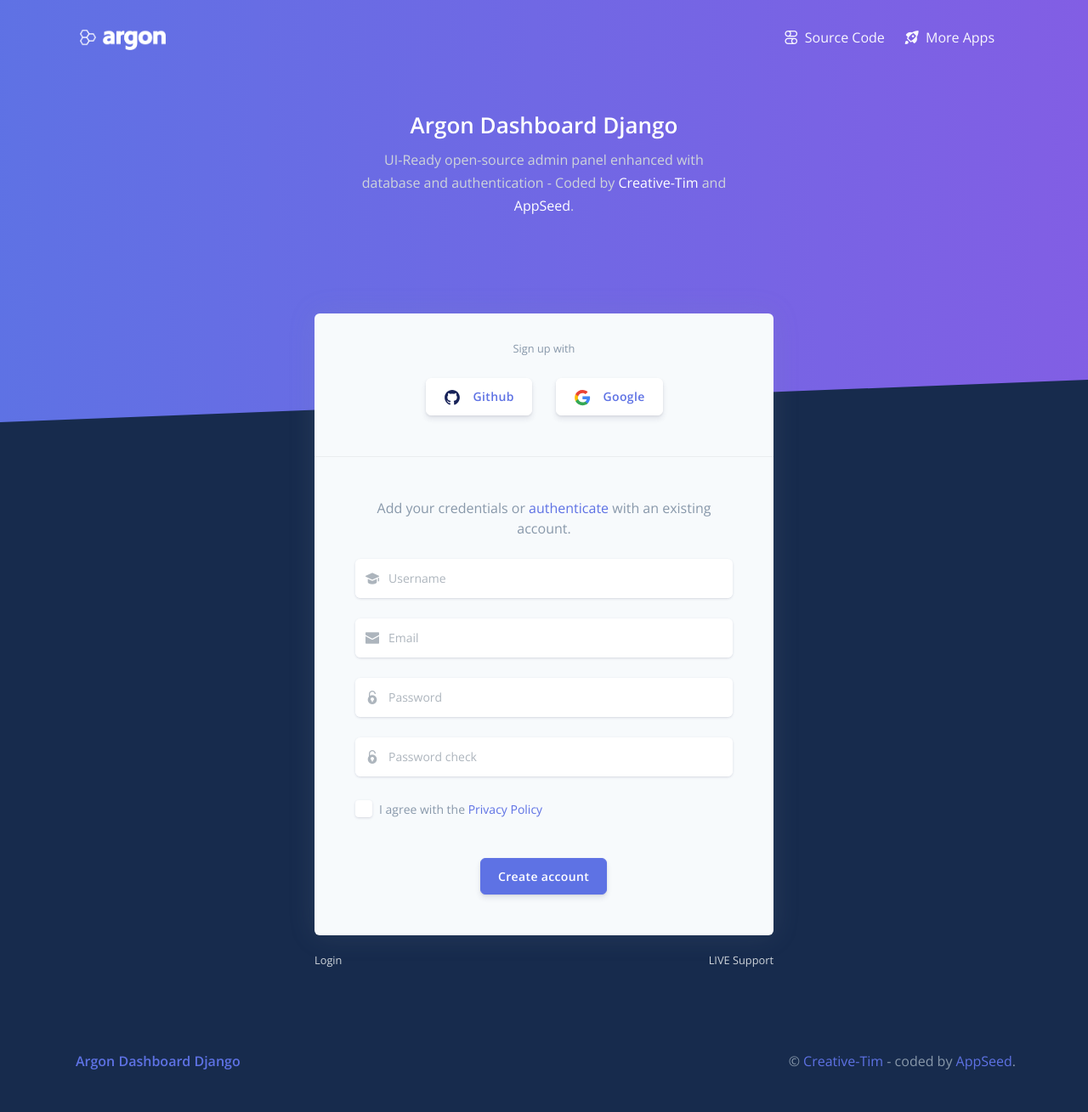
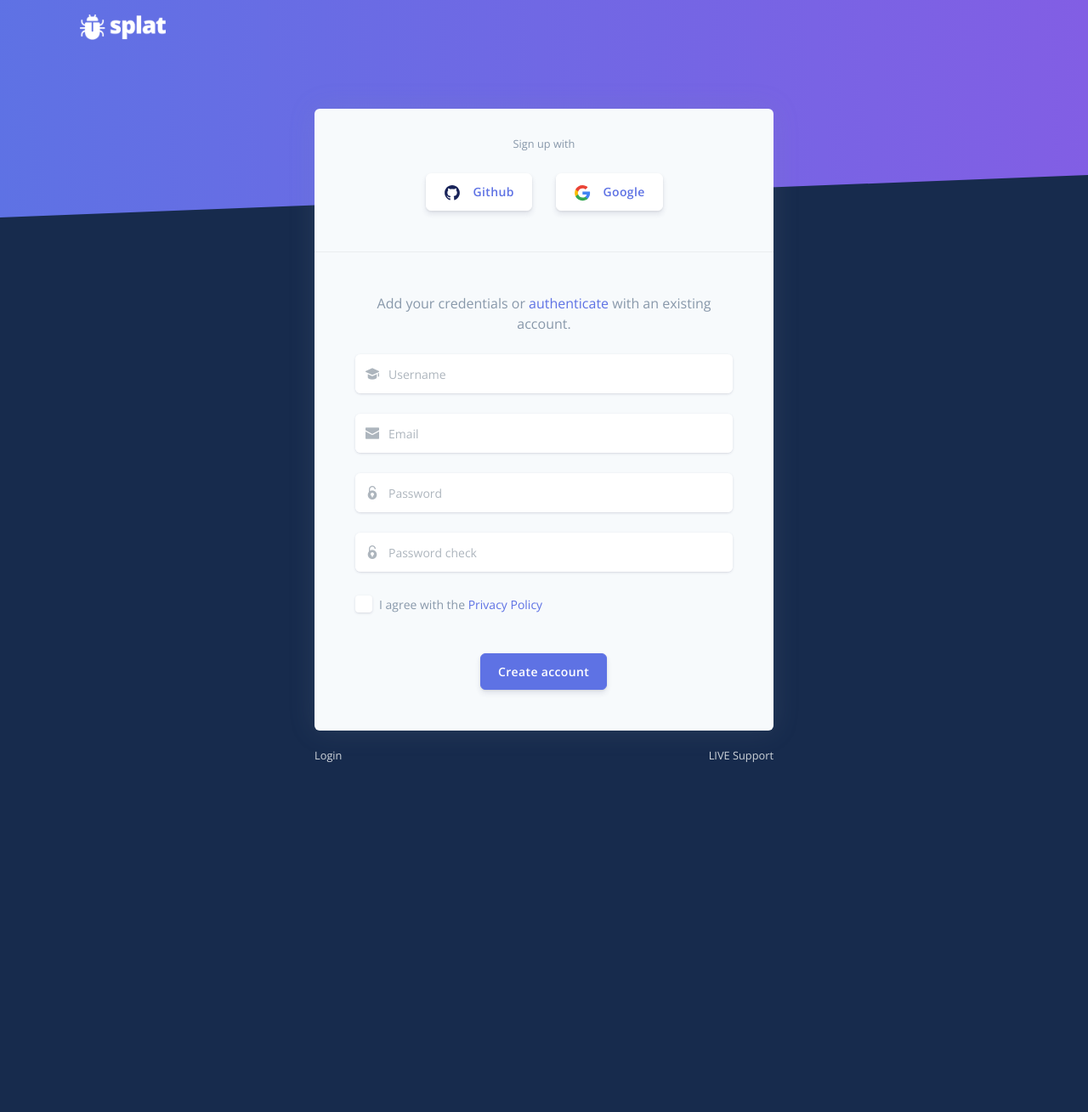
Before and after one commit to ptrcktylr/splat-issue-tracker, a Django app: page /register/ in a window 1280 px wide. Shown: the whole page at 85% size. After the commit the page ends 897 px from the top, so only its background shows below. Run offline with Django 3.2, Linux system fonts and the light colour scheme; some libraries are stand-ins or nearby versions.

Commit message:
removed some default text, updated site logos & favicon

```diff
--- a/core/templates/includes/footer-fullscreen.html
+++ b/core/templates/includes/footer-fullscreen.html
@@ -3,16 +3,8 @@
       <div class="container">
         <div class="row align-items-center justify-content-xl-between">
           <div class="col-xl-6">
-            <div class="copyright text-center text-xl-left text-muted">
-                <a href="https://www.creative-tim.com/product/argon-dashboard-django"
-                   class="font-weight-bold ml-1" target="_blank">Argon Dashboard Django</a>
-            </div>
           </div>
           <div class="col-xl-6">
-            <div class="text-center text-xl-right text-muted">
-               &copy; <a href="https://www.creative-tim.com/">Creative-Tim</a>
-               - coded by <a target="_blank" href="https://appseed.us?ref=ct-demo">AppSeed</a>.
-            </div>
           </div>
         </div>
       </div>
--- a/core/templates/includes/footer.html
+++ b/core/templates/includes/footer.html
@@ -4,16 +4,10 @@
         <div class="row align-items-center justify-content-xl-between">
           <div class="col-xl-6">
             <div class="text-center text-xl-left text-muted">
-              <a target="_blank"
-                 href="https://www.creative-tim.com/product/argon-dashboard-django"
-                 class="font-weight-bold ml-1">Argon Dashboard Django</a>
             </div>
           </div>
           <div class="col-xl-6">
             <div class="text-center text-xl-right text-muted">
-              <a href="https://www.creative-tim.com"
-                 class="font-weight-bold ml-1" target="_blank"> &copy; Creative-Tim</a>
-                 - coded by <a target="_blank" href="https://appseed.us?ref=ct-demo">AppSeed</a>.
             </div>
           </div>
         </div>
--- a/core/templates/includes/navigation-fullscreen.html
+++ b/core/templates/includes/navigation-fullscreen.html
@@ -24,27 +24,9 @@
               </div>
             </div>
           </div>
+
           <!-- Navbar items -->
-          <ul class="navbar-nav ml-auto">
 
-            <li class="nav-item">
-              <a target="_blank"
-                 class="nav-link nav-link-icon"
-                 href="https://github.com/creativetimofficial/argon-dashboard-django">
-                <i class="ni ni-ui-04"></i>
-                <span class="nav-link-inner--text">Source Code</span>
-              </a>
-            </li>
-
-            <li class="nav-item">
-              <a target="_blank"
-                 class="nav-link nav-link-icon" href="https://www.creative-tim.com/templates/django">
-                <i class="ni ni-spaceship"></i>
-                <span class="nav-link-inner--text">More Apps</span>
-              </a>
-            </li>
-
-          </ul>
         </div>
       </div>
     </nav>
--- a/core/templates/includes/navigation.html
+++ b/core/templates/includes/navigation.html
@@ -42,10 +42,6 @@
                 <i class="ni ni-settings-gear-65"></i>
                 <span>Settings</span>
               </a>
-              <a href="https://appseed.us" target="_blank" class="dropdown-item">
-                <i class="ni ni-support-16"></i>
-                <span>Support</span>
-              </a>
               <div class="dropdown-divider"></div>
               <a href="{% url 'logout' %}" class="dropdown-item">
                 <i class="ni ni-user-run"></i>
--- a/core/templates/layouts/base-fullscreen.html
+++ b/core/templates/layouts/base-fullscreen.html
@@ -24,7 +24,7 @@
   <meta name="viewport" content="width=device-width, initial-scale=1, shrink-to-fit=no">
 
   <title>
-    Argon Dashboard Django - {% block title %} Open-Source Admin Panel {% endblock %} | Creative-Tim
+    {% block title %} Open-Source Admin Panel {% endblock %} · Splat
   </title>
 
   <!-- Favicon - loaded as static -->
@@ -51,23 +51,6 @@
 
     <!-- Header -->
     <div class="header bg-gradient-primary py-7 py-lg-8">
-      <div class="container">
-        <div class="header-body text-center mb-7">
-          <div class="row justify-content-center">
-            <div class="col-lg-5 col-md-6">
-              <h1 class="text-white">
-                <a target="_blank" class="text-white"
-                   href="https://www.creative-tim.com/product/argon-dashboard-django">Argon Dashboard Django</a>
-              </h1>
-              <p class="text-lead text-light">
-                UI-Ready open-source admin panel enhanced with database and authentication -
-                Coded by <a target="_blank" class="text-white" href="https://www.creative-tim.com/">Creative-Tim</a>
-                and <a target="_blank" class="text-white" href="https://appseed.us">AppSeed</a>.
-              </p>
-            </div>
-          </div>
-        </div>
-      </div>
       <div class="separator separator-bottom separator-skew zindex-100">
         <svg x="0" y="0" viewBox="0 0 2560 100" preserveAspectRatio="none" version="1.1" xmlns="http://www.w3.org/2000/svg">
           <polygon class="fill-default" points="2560 0 2560 100 0 100"></polygon>
--- a/core/templates/layouts/base.html
+++ b/core/templates/layouts/base.html
@@ -24,7 +24,7 @@
   <meta name="viewport" content="width=device-width, initial-scale=1, shrink-to-fit=no">
 
   <title>
-    Argon Dashboard Django - {% block title %} Open-Source Admin Panel {% endblock %} | Creative-Tim
+    {% block title %} Open-Source Admin Panel {% endblock %} · Splat
   </title>
 
   <!-- Favicon - loaded as static -->
```
Also changed, not shown: core/templates/includes/sidenav.html (+5 -4 lines), LICENSE.md (added), core/static/assets/img/brand/blue.png, core/static/assets/img/brand/favicon.png, core/static/assets/img/brand/white.png, core/static/favicon.ico.
